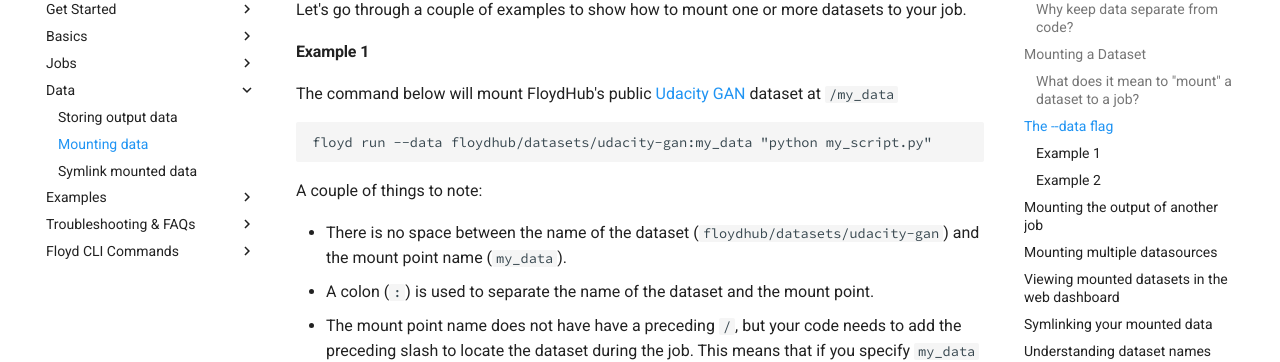
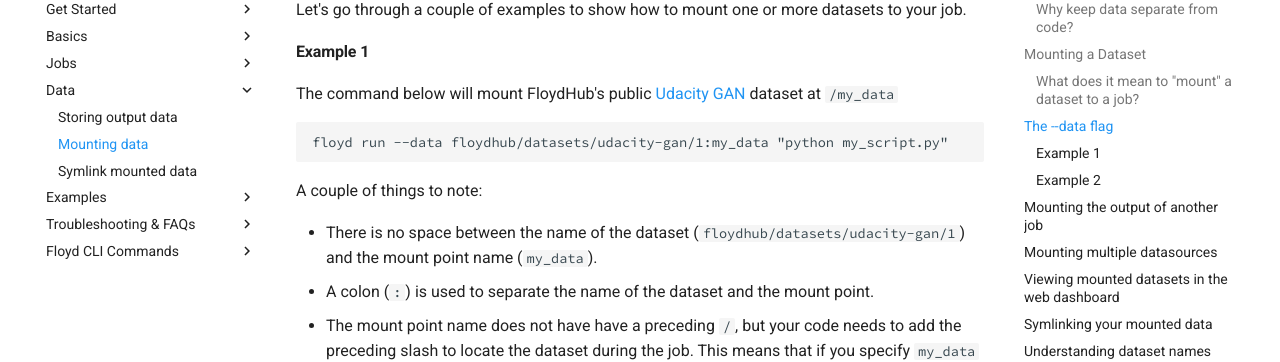
Before and after one commit to floydhub/floyd-docs, an MkDocs documentation site: the page built from docs/guides/data/mounting_data.md, in a window 1280 px wide and 900 px high, scrolled down 1394 px. Shown: the part 126-488 px from the top of the window. Built offline with MkDocs 1.6.1 and Material for MkDocs 9.7.7, drawn with Linux system fonts in a browser that asks for light colours; comment, search, counter and statistics services are not loaded; old or Windows-style settings are respelled for this version of MkDocs.

Commit message:
fix dataset reference

````diff
--- a/docs/guides/data/mounting_data.md
+++ b/docs/guides/data/mounting_data.md
@@ -69,16 +69,16 @@ Let's go through a couple of examples to show how to mount one or more datasets
 #### Example 1
 
 The command below will mount FloydHub's public
-[Udacity GAN](https://www.floydhub.com/floydhub/datasets/udacity-gan)
+[Udacity GAN](https://www.floydhub.com/floydhub/datasets/udacity-gan/1)
  dataset at `/my_data`
 ```
-floyd run --data floydhub/datasets/udacity-gan:my_data "python my_script.py"
+floyd run --data floydhub/datasets/udacity-gan/1:my_data "python my_script.py"
 ```
 
 A couple of things to note:
 
   - There is no space between the name of the dataset
-    (`floydhub/datasets/udacity-gan`) and the mount point name (`my_data`).
+    (`floydhub/datasets/udacity-gan/1`) and the mount point name (`my_data`).
   - A colon (`:`) is used to separate the name of the dataset and the
     mount point.
   - The mount point name does not have have a preceding `/`, but your code
````
